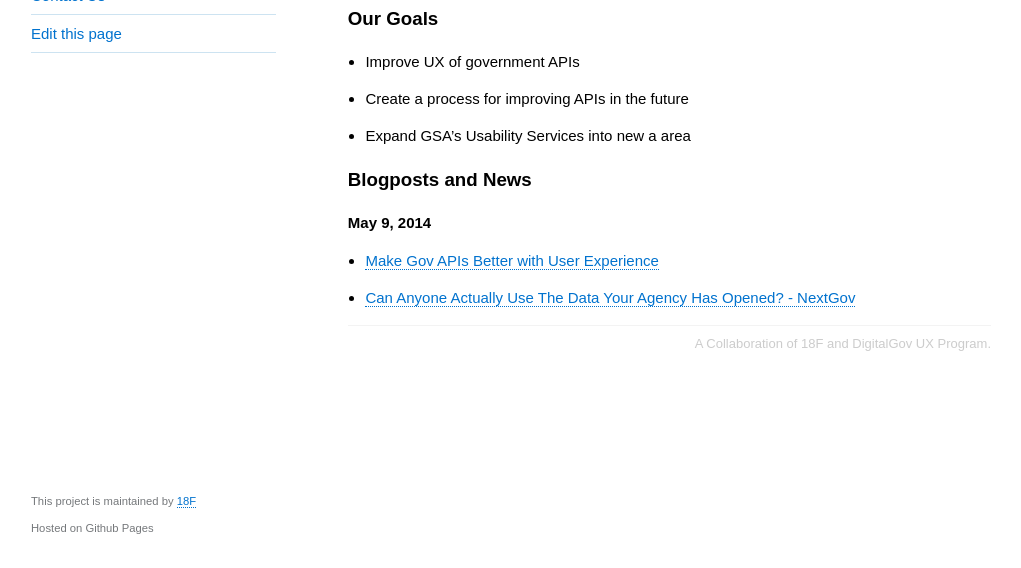
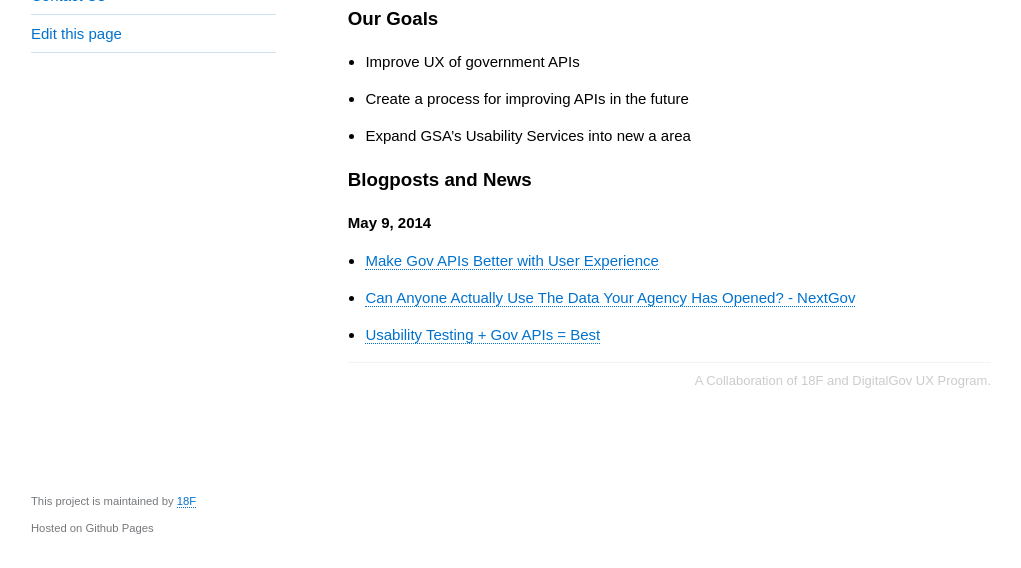
Before and after one commit to 18F/API-Usability-Testing, a Jekyll site: the page built from index.md, in a window 1280 px wide, cut to the strip 332-900 px from the top of the page. Shown: the whole strip, without its empty margins (129-1150 px from the left). Built offline with Jekyll 4.4.1, drawn with Linux system fonts in a browser that asks for light colours.

Commit message:
adding 2013 blogpost

```diff
--- a/index.md
+++ b/index.md
@@ -24,3 +24,4 @@ Because if you want people to use your API, it *needs* to be usable.
 
 * [Make Gov APIs Better with User Experience](http://www.digitalgov.gov/2014/05/09/make-gov-apis-better-with-user-experience/){:target="_blank"}
 * [Can Anyone Actually Use The Data Your Agency Has Opened? - NextGov](http://www.nextgov.com/technology-news/tech-insider/2014/05/can-anyone-actually-use-data-your-agency-has-opened/84202/?oref=voicesmodule){:target="_blank"}
+* [Usability Testing + Gov APIs = Best](https://www.digitalgov.gov/2013/04/29/usability-testing-gov-apis-best/){:target="_blank"}
```
